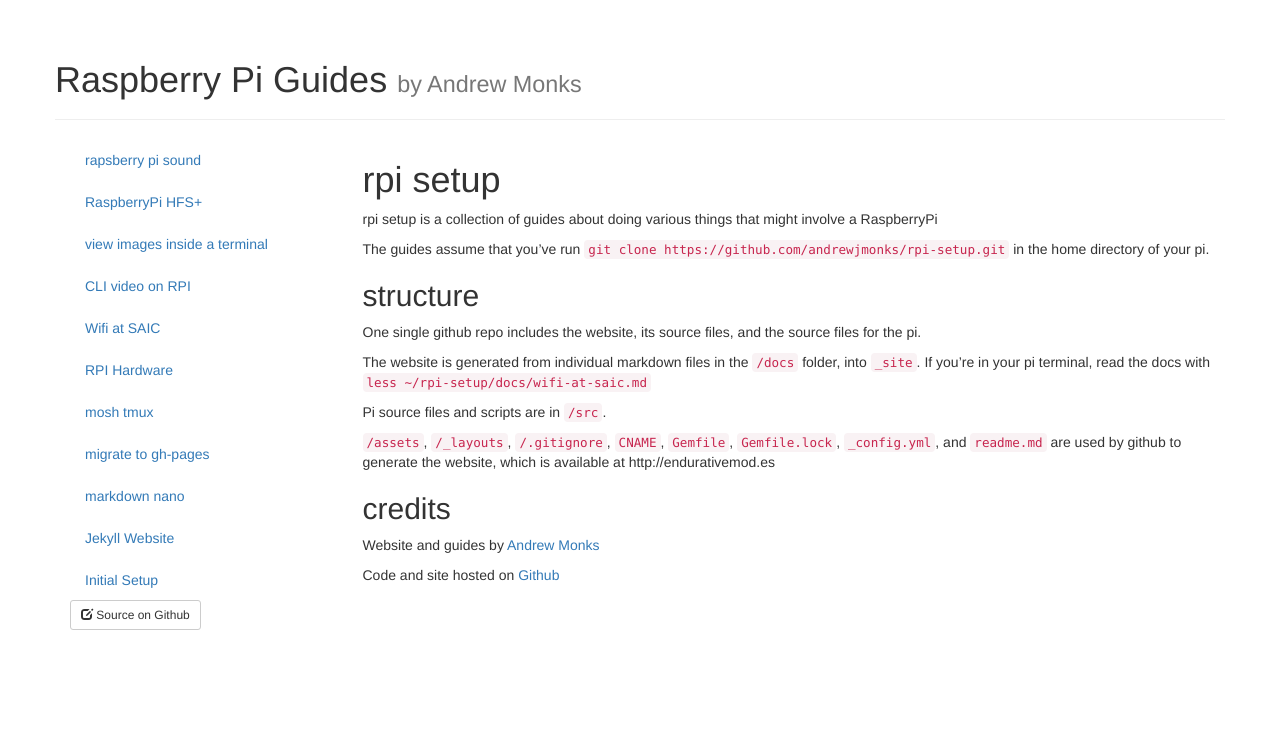
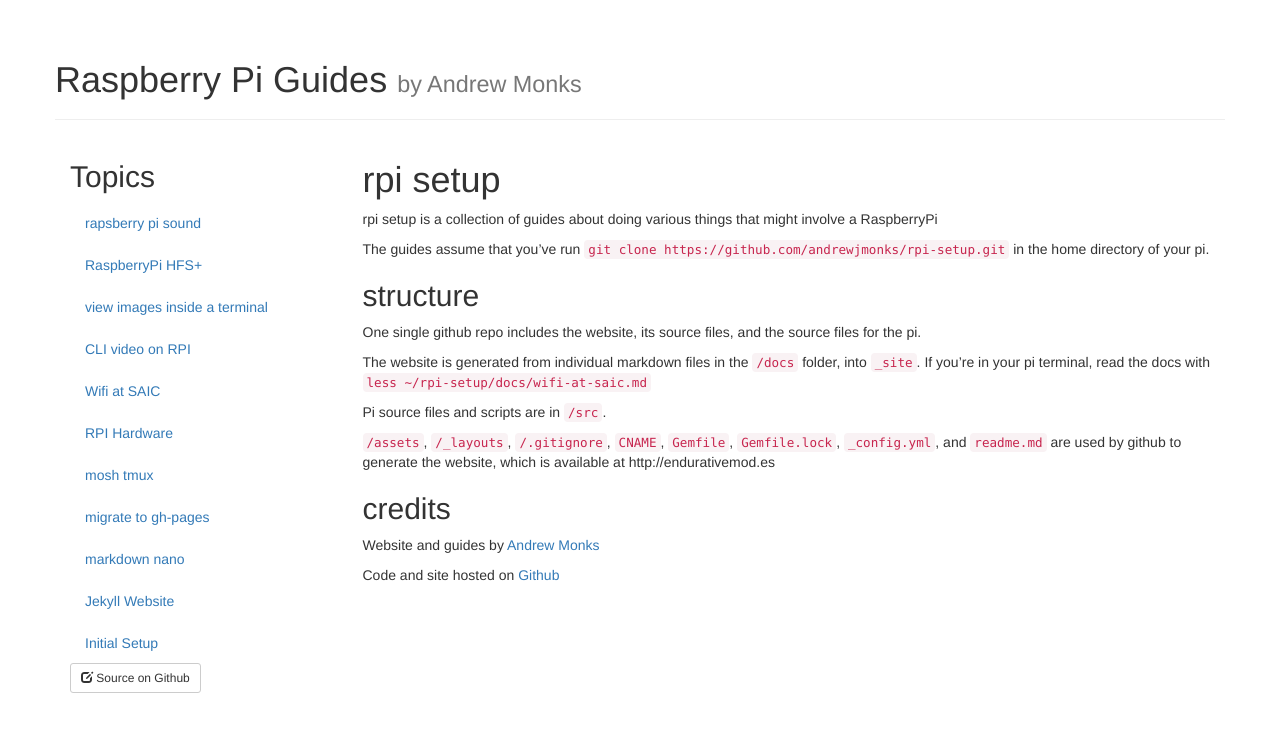
Before and after one commit to amonks/rpi-setup, a Jekyll site: the page built from readme.md, in a window 1280 px wide. Shown: the top 732 px of the page. Built offline with Jekyll 4.4.1, drawn with Linux system fonts in a browser that asks for light colours; nearby versions of some CDN libraries.

Commit message:
topics header

```diff
--- a/_layouts/default.html
+++ b/_layouts/default.html
@@ -52,6 +52,7 @@
         </div>
         <div class="row">
             <div id="sidebar" class="col-md-3">
+                <h2>Topics</h2>
                 <ul class="nav nav-pills nav-stacked">
                     {% for post in site.posts %}
                     <li>
```
